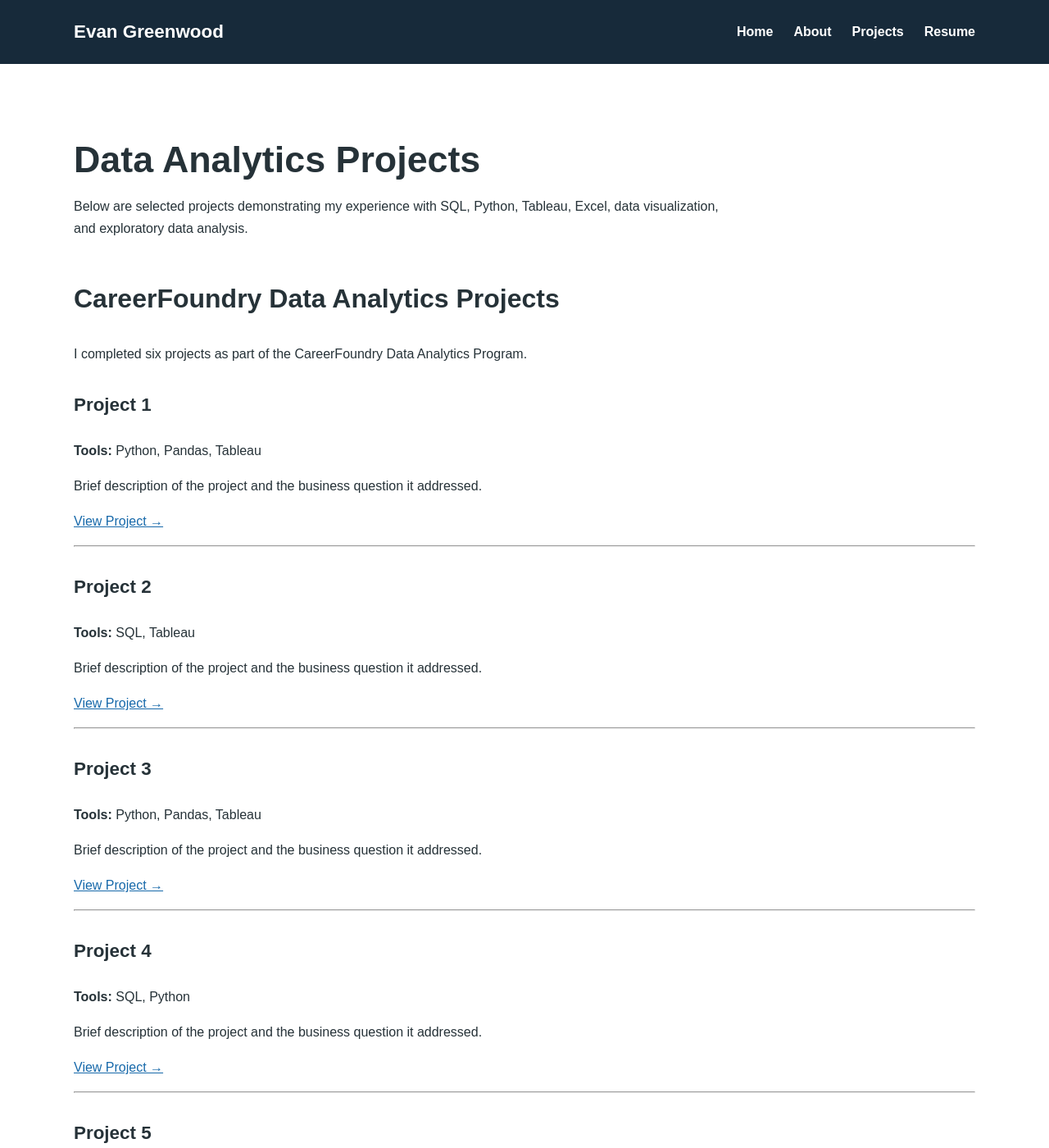
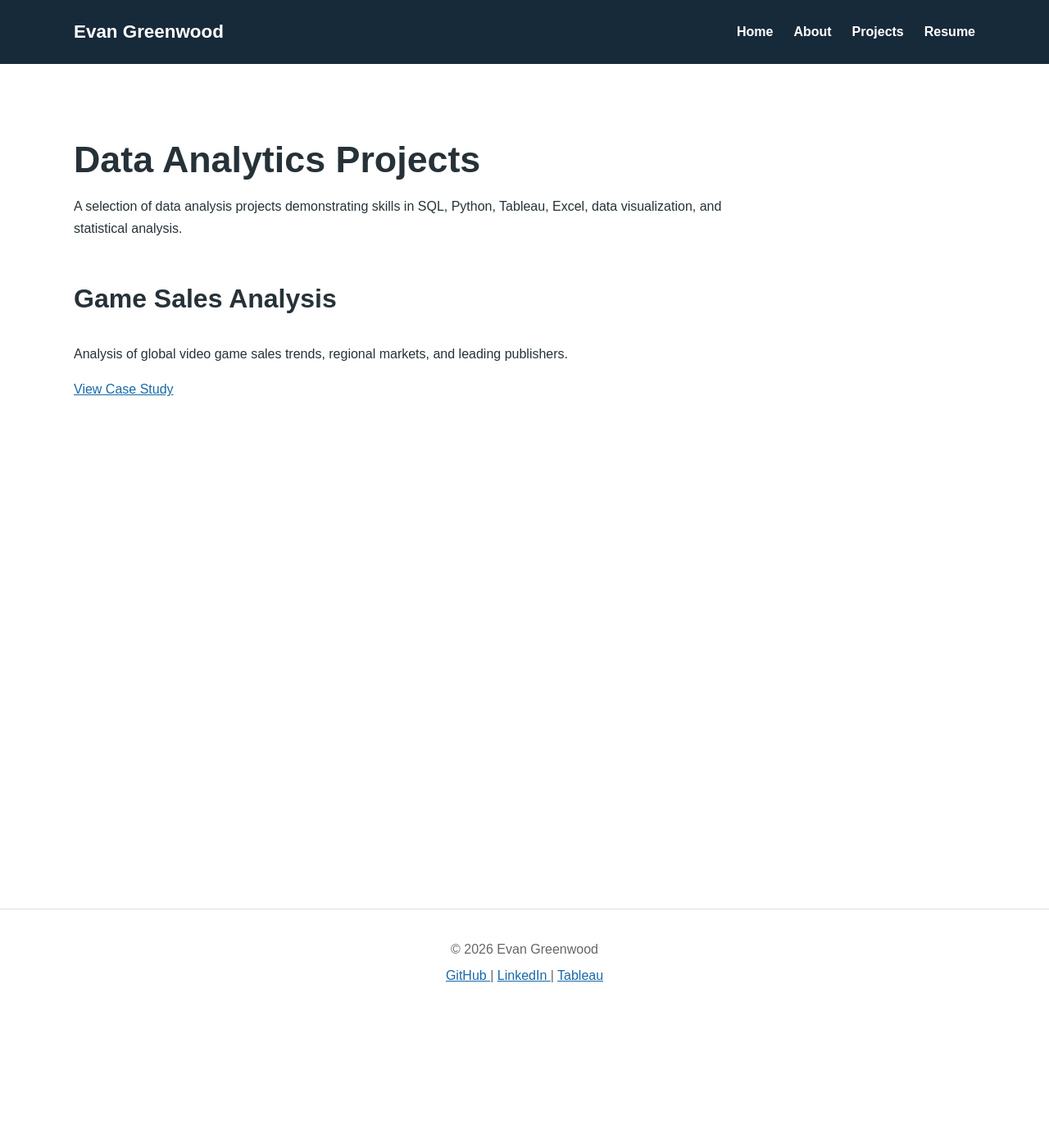
Before and after one commit to Ninja-Librarian/Ninja-Librarian.github.io, a Jekyll site: the page built from projects.md, in a window 1280 px wide and 1400 px high. Shown: the whole window at 82% size. Built offline with Jekyll 4.4.1, drawn with Linux system fonts in a browser that asks for light colours; some of the changed text lies outside the part shown.

Commit message:
Update projects.md
Create dynamic projects page

```diff
--- a/projects.md
+++ b/projects.md
@@ -5,80 +5,14 @@ title: Projects
 
 # Data Analytics Projects
 
-Below are selected projects demonstrating my experience with SQL, Python, Tableau, Excel, data visualization, and exploratory data analysis.
+A selection of data analysis projects demonstrating skills in SQL, Python, Tableau, Excel, data visualization, and statistical analysis.
 
-## CareerFoundry Data Analytics Projects
+{% for project in site.projects %}
 
-I completed six projects as part of the CareerFoundry Data Analytics Program.
+## {{ project.title }}
 
-### Project 1
+{{ project.description }}
 
-**Tools:** Python, Pandas, Tableau
+[View Case Study]({{ project.url | relative_url }})
 
-Brief description of the project and the business question it addressed.
-
-[View Project →](#)
-
----
-
-### Project 2
-
-**Tools:** SQL, Tableau
-
-Brief description of the project and the business question it addressed.
-
-[View Project →](#)
-
----
-
-### Project 3
-
-**Tools:** Python, Pandas, Tableau
-
-Brief description of the project and the business question it addressed.
-
-[View Project →](#)
-
----
-
-### Project 4
-
-**Tools:** SQL, Python
-
-Brief description of the project and the business question it addressed.
-
-[View Project →](#)
-
----
-
-### Project 5
-
-**Tools:** Tableau, Excel
-
-Brief description of the project and the business question it addressed.
-
-[View Project →](#)
-
----
-
-### Project 6
-
-**Tools:** Python, SQL, Tableau
-
-Brief description of the project and the business question it addressed.
-
-[View Project →](#)
-
----
-
-## Tableau
-
-View my complete Tableau Public portfolio:
-
-[View My Tableau Profile →](YOUR-TABLEAU-URL)
-
-## GitHub
-
-My SQL and Python projects, including analysis and code:
-
-[View My GitHub Profile →](https://github.com/Ninja-Librarian)
+{% endfor %}
```
